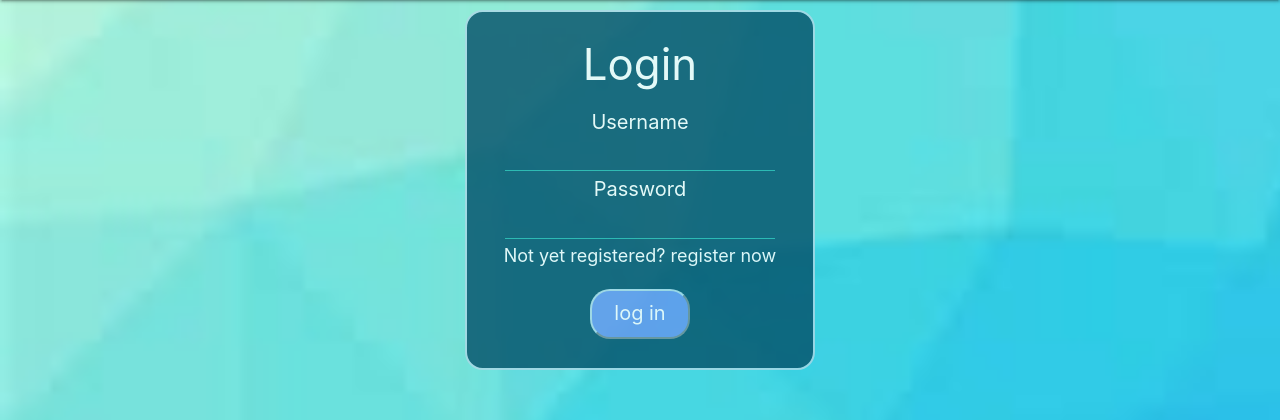
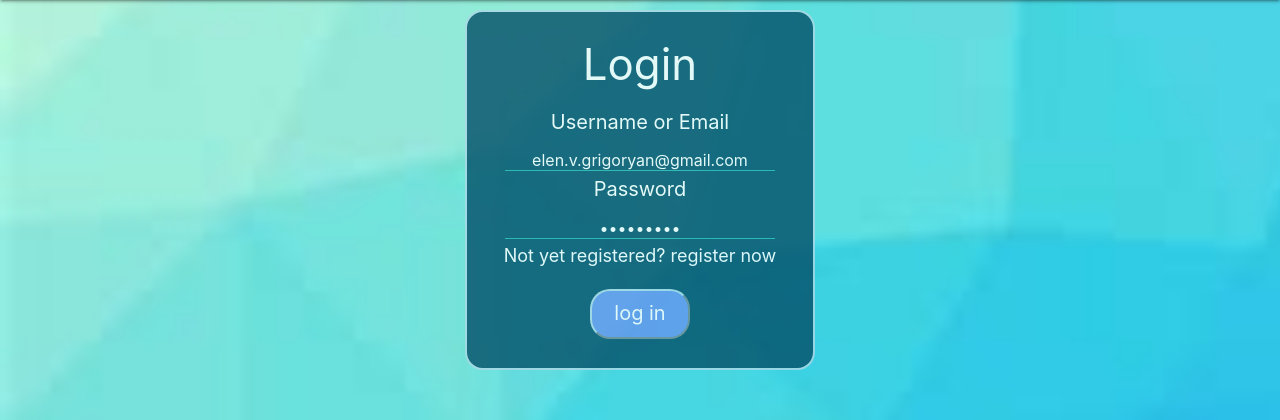
Before and after one commit to vahmelk/MecHayq, a PHP site: the page made by view/content/login.php in a window 1280 px wide. Shown: the part 64-484 px from the top of the page. Run offline with PHP 8.4, Linux system fonts and the light colour scheme; the template is opened without the code that fills it, so the values that code supplies are empty; some libraries are stand-ins or nearby versions.

Commit message:
front 12.03

```diff
--- a/public/js/registration.js
+++ b/public/js/registration.js
@@ -29,6 +29,7 @@ signin_page.addEventListener("click", function() {
       "for":"registration"
     },
      success:function(res){
+       console.log(res);
        let xhttp = new XMLHttpRequest();
        xhttp.onreadystatechange = function () {
          if (this.readyState == 4 && this.status == 200) {
@@ -44,7 +45,6 @@ signin_page.addEventListener("click", function() {
            }
          }
        }
-
      }
     });
 
--- a/view/content/login.php
+++ b/view/content/login.php
@@ -3,13 +3,13 @@
     <form action="" class="login_form">
         <h3 id="login_title" >Login</h3>
         <div>
-            <label for="username">Username</label>
-            <input type="text" id="username">
+            <label for="username" name="username" >Username or Email</label>
+            <input type="text" id="username" value="elen.v.grigoryan@gmail.com">
 
         </div>
         <div>
             <label for="password">Password</label>
-            <input type="password" id="password" title="The string must contain at least 1 lowercase,uppercase alphabetical and  numeric character, must be eight characters or longer" >
+            <input type="password" id="password" title="The string must contain at least 1 lowercase,uppercase alphabetical and  numeric character, must be eight characters or longer" value="Elen.1234" >
         </div>
        <div>
            <p class="checking">Not yet registered? <span id="regster">register now</span></p>
```
Also changed, not shown: public/js/login.js (+11 -3 lines).
